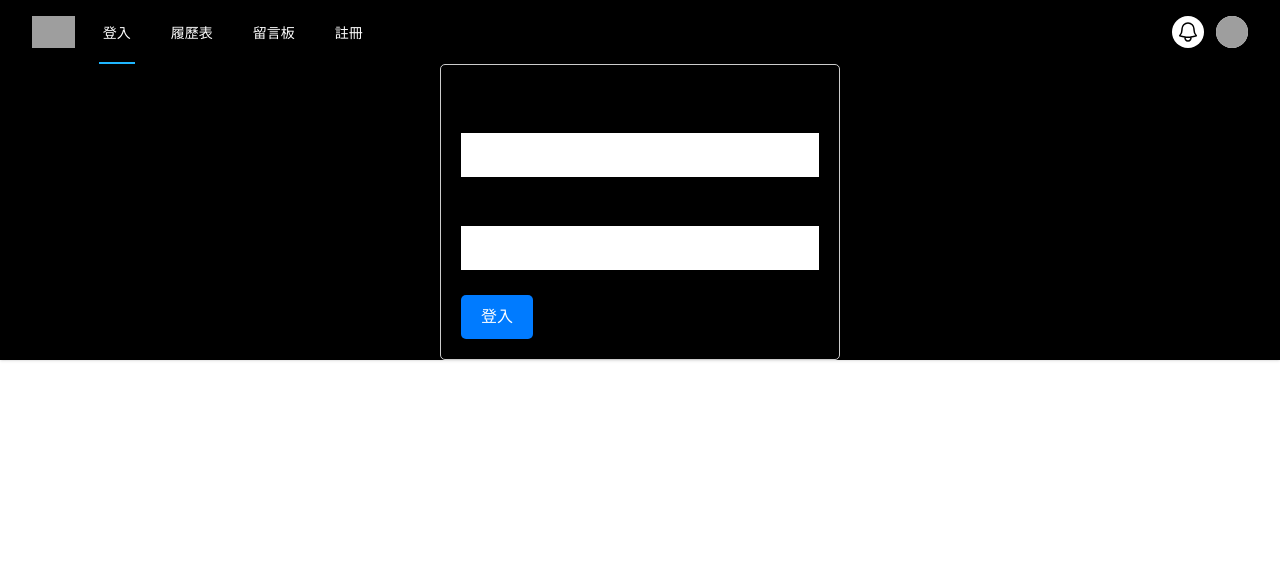
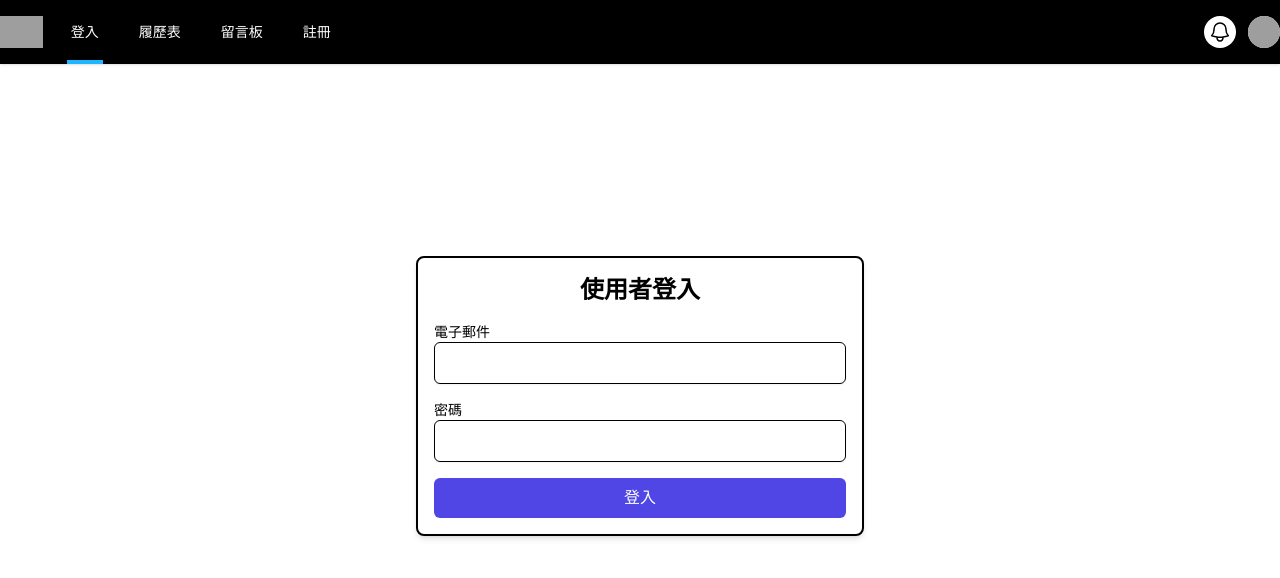
Before and after one commit to peggy0418/resume_frontend, a Vue app: page /#/ in a window 1280 px wide. Shown: the top 578 px of the page. Built offline with nearby package versions, Linux system fonts and the light colour scheme; grey boxes are pictures that could not be loaded.

Commit message:
feat: :zap: 加上tailwind css

```diff
--- a/package.json
+++ b/package.json
@@ -17,7 +17,7 @@
     "register-service-worker": "^1.7.2",
     "tailwindcss": "^3.3.5",
     "vue": "^3.2.13",
-    "vue-router": "^4.0.3",
+    "vue-router": "^4.2.5",
     "vuex": "^4.0.0"
   },
   "devDependencies": {
--- a/src/App.vue
+++ b/src/App.vue
@@ -1,37 +1,51 @@
 <template>
-  <Disclosure as="nav" class="bg-black shadow" v-slot="{ open }">
-    <div class="mx-auto max-w-7xl px-4 sm:px-6 lg:px-8">
-      <div class="flex h-16 justify-between">
+  <Disclosure as="nav" class="bg-white shadow" v-slot="{ open }">
+    <div class="sticky flex h-16 justify-between bg-black w-full ">
       <div class="flex">
         <div class="flex flex-shrink-0 items-center">
-            <img class="h-8 w-auto" src="https://tailwindui.com/img/logos/mark.svg?color=indigo&shade=600" alt="Your Company" />
+          <img class="h-8 w-auto" src="https://tailwindui.com/img/logos/mark.svg?color=indigo&shade=600"
+            alt="Your Company" />
         </div>
         <div class="hidden sm:ml-6 sm:flex sm:space-x-8">
           <!-- Current: "border-indigo-500 text-gray-900", Default: "border-transparent text-gray-500 hover:border-gray-300 hover:text-gray-700" -->
-            <router-link class="inline-flex items-center border-b-2 border-blue px-1 pt-1 text-sm font-medium text-white" to="/">登入</router-link>
-            <router-link class="inline-flex items-center border-b-2 border-transparent px-1 pt-1 text-sm font-medium text-white hover:border-blue hover:text-lg hover:font-bold" to="/resume">履歷表</router-link>
-            <router-link class="inline-flex items-center border-b-2 border-transparent px-1 pt-1 text-sm font-medium text-white hover:border-blue hover:text-lg hover:font-bold" to="message">留言板</router-link>
-            <router-link class="inline-flex items-center border-b-2 border-transparent px-1 pt-1 text-sm font-medium text-white hover:border-blue hover:text-lg hover:font-bold" to="register">註冊</router-link>
+          <router-link class="inline-flex items-center border-b-4 border-blue px-1 pt-1 text-sm font-medium text-white"
+            to="/">登入</router-link>
+          <router-link
+            class="inline-flex items-center border-b-4 border-transparent px-1 pt-1 text-sm font-medium text-white hover:border-blue hover:text-lg hover:font-bold"
+            to="/resume">履歷表</router-link>
+          <router-link
+            class="inline-flex items-center border-b-4 border-transparent px-1 pt-1 text-sm font-medium text-white hover:border-blue hover:text-lg hover:font-bold"
+            to="message">留言板</router-link>
+          <router-link
+            class="inline-flex items-center border-b-4 border-transparent px-1 pt-1 text-sm font-medium text-white hover:border-blue hover:text-lg hover:font-bold"
+            to="register">註冊</router-link>
         </div>
       </div>
       <div class="hidden sm:ml-6 sm:flex sm:items-center">
-          <button type="button" class="relative rounded-full bg-white p-1 text-gray-400 hover:text-gray-500 focus:outline-none focus:ring-2 focus:ring-indigo-500 focus:ring-offset-2">
+        <button type="button"
+          class="relative rounded-full bg-white p-1 text-gray-400 hover:text-gray-500 focus:outline-none focus:ring-2 focus:ring-indigo-500 focus:ring-offset-2">
           <span class="absolute -inset-1.5" />
           <span class="sr-only">View notifications</span>
           <BellIcon class="h-6 w-6" aria-hidden="true" />
         </button>
-
         <!-- Profile dropdown -->
         <Menu as="div" class="relative ml-3">
           <div>
-              <MenuButton class="relative flex rounded-full bg-white text-sm focus:outline-none focus:ring-2 focus:ring-indigo-500 focus:ring-offset-2">
+            <MenuButton
+              class="relative flex rounded-full bg-white text-sm focus:outline-none focus:ring-2 focus:ring-indigo-500 focus:ring-offset-2">
               <span class="absolute -inset-1.5" />
               <span class="sr-only">Open user menu</span>
-                <img class="h-8 w-8 rounded-full" src="https://images.unsplash.com/photo-1472099645785-5658abf4ff4e?ixlib=rb-1.2.1&ixid=eyJhcHBfaWQiOjEyMDd9&auto=format&fit=facearea&facepad=2&w=256&h=256&q=80" alt="" />
+              <img class="h-8 w-8 rounded-full"
+                src="https://images.unsplash.com/photo-1472099645785-5658abf4ff4e?ixlib=rb-1.2.1&ixid=eyJhcHBfaWQiOjEyMDd9&auto=format&fit=facearea&facepad=2&w=256&h=256&q=80"
+                alt="" />
             </MenuButton>
           </div>
-            <transition enter-active-class="transition ease-out duration-200" enter-from-class="transform opacity-0 scale-95" enter-to-class="transform opacity-100 scale-100" leave-active-class="transition ease-in duration-75" leave-from-class="transform opacity-100 scale-100" leave-to-class="transform opacity-0 scale-95">
-              <MenuItems class="absolute right-0 z-10 mt-2 w-48 origin-top-right rounded-md bg-white py-1 shadow-lg ring-1 ring-black ring-opacity-5 focus:outline-none">
+          <transition enter-active-class="transition ease-out duration-200"
+            enter-from-class="transform opacity-0 scale-95" enter-to-class="transform opacity-100 scale-100"
+            leave-active-class="transition ease-in duration-75" leave-from-class="transform opacity-100 scale-100"
+            leave-to-class="transform opacity-0 scale-95">
+            <MenuItems
+              class="absolute right-0 z-10 mt-2 w-48 origin-top-right rounded-md bg-white py-1 shadow-lg ring-1 ring-black ring-opacity-5 focus:outline-none">
               <MenuItem v-slot="{ active }">
               <a href="#" :class="[active ? 'bg-gray-100' : '', 'block px-4 py-2 text-sm text-gray-700']">Your Profile</a>
               </MenuItem>
@@ -47,7 +61,8 @@
       </div>
       <div class="-mr-2 flex items-center sm:hidden">
         <!-- Mobile menu button -->
-          <DisclosureButton class="relative inline-flex items-center justify-center rounded-md p-2 text-gray-400 hover:bg-gray-100 hover:text-gray-500 focus:outline-none focus:ring-2 focus:ring-inset focus:ring-indigo-500">
+        <DisclosureButton
+          class="relative inline-flex items-center justify-center rounded-md p-2 text-gray-400 hover:bg-gray-100 hover:text-gray-500 focus:outline-none focus:ring-2 focus:ring-inset focus:ring-indigo-500">
           <span class="absolute -inset-0.5" />
           <span class="sr-only">Open main menu</span>
           <Bars3Icon v-if="!open" class="block h-6 w-6" aria-hidden="true" />
@@ -55,40 +70,56 @@
         </DisclosureButton>
       </div>
     </div>
-      <router-view/>
-    </div>
 
     <DisclosurePanel class="sm:hidden">
       <div class="space-y-1 pb-3 pt-2">
         <!-- Current: "bg-indigo-50 border-indigo-500 text-indigo-700", Default: "border-transparent text-gray-500 hover:bg-gray-50 hover:border-gray-300 hover:text-gray-700" -->
-        <DisclosureButton as="a" href="#" class="block border-l-4 border-indigo-500 bg-indigo-50 py-2 pl-3 pr-4 text-base font-medium text-indigo-700">Dashboard</DisclosureButton>
-        <DisclosureButton as="a" href="#" class="block border-l-4 border-transparent py-2 pl-3 pr-4 text-base font-medium text-gray-500 hover:border-gray-300 hover:bg-gray-50 hover:text-gray-700">Team</DisclosureButton>
-        <DisclosureButton as="a" href="#" class="block border-l-4 border-transparent py-2 pl-3 pr-4 text-base font-medium text-gray-500 hover:border-gray-300 hover:bg-gray-50 hover:text-gray-700">Projects</DisclosureButton>
-        <DisclosureButton as="a" href="#" class="block border-l-4 border-transparent py-2 pl-3 pr-4 text-base font-medium text-gray-500 hover:border-gray-300 hover:bg-gray-50 hover:text-gray-700">Calendar</DisclosureButton>
+        <DisclosureButton as="a" href="#"
+          class="block border-l-4 border-indigo-500 bg-indigo-50 py-2 pl-3 pr-4 text-base font-medium text-indigo-700">
+          Dashboard</DisclosureButton>
+        <DisclosureButton as="a" href="#"
+          class="block border-l-4 border-transparent py-2 pl-3 pr-4 text-base font-medium text-gray-500 hover:border-gray-300 hover:bg-gray-50 hover:text-gray-700">
+          Team</DisclosureButton>
+        <DisclosureButton as="a" href="#"
+          class="block border-l-4 border-transparent py-2 pl-3 pr-4 text-base font-medium text-gray-500 hover:border-gray-300 hover:bg-gray-50 hover:text-gray-700">
+          Projects</DisclosureButton>
+        <DisclosureButton as="a" href="#"
+          class="block border-l-4 border-transparent py-2 pl-3 pr-4 text-base font-medium text-gray-500 hover:border-gray-300 hover:bg-gray-50 hover:text-gray-700">
+          Calendar</DisclosureButton>
       </div>
       <div class="border-t border-gray-200 pb-3 pt-4">
         <div class="flex items-center px-4">
           <div class="flex-shrink-0">
-            <img class="h-10 w-10 rounded-full" src="https://images.unsplash.com/photo-1472099645785-5658abf4ff4e?ixlib=rb-1.2.1&ixid=eyJhcHBfaWQiOjEyMDd9&auto=format&fit=facearea&facepad=2&w=256&h=256&q=80" alt="" />
+            <img class="h-10 w-10 rounded-full"
+              src="https://images.unsplash.com/photo-1472099645785-5658abf4ff4e?ixlib=rb-1.2.1&ixid=eyJhcHBfaWQiOjEyMDd9&auto=format&fit=facearea&facepad=2&w=256&h=256&q=80"
+              alt="" />
           </div>
           <div class="ml-3">
             <div class="text-base font-medium text-gray-800">Tom Cook</div>
             <div class="text-sm font-medium text-gray-500">tom@example.com</div>
           </div>
-          <button type="button" class="relative ml-auto flex-shrink-0 rounded-full bg-white p-1 text-gray-400 hover:text-gray-500 focus:outline-none focus:ring-2 focus:ring-indigo-500 focus:ring-offset-2">
+          <button type="button"
+            class="relative ml-auto flex-shrink-0 rounded-full bg-white p-1 text-gray-400 hover:text-gray-500 focus:outline-none focus:ring-2 focus:ring-indigo-500 focus:ring-offset-2">
             <span class="absolute -inset-1.5" />
             <span class="sr-only">View notifications</span>
             <BellIcon class="h-6 w-6" aria-hidden="true" />
           </button>
         </div>
         <div class="mt-3 space-y-1">
-          <DisclosureButton as="a" href="#" class="block px-4 py-2 text-base font-medium text-gray-500 hover:bg-gray-100 hover:text-gray-800">Your Profile</DisclosureButton>
-          <DisclosureButton as="a" href="#" class="block px-4 py-2 text-base font-medium text-gray-500 hover:bg-gray-100 hover:text-gray-800">Settings</DisclosureButton>
-          <DisclosureButton as="a" href="#" class="block px-4 py-2 text-base font-medium text-gray-500 hover:bg-gray-100 hover:text-gray-800">Sign out</DisclosureButton>
+          <DisclosureButton as="a" href="#"
+            class="block px-4 py-2 text-base font-medium text-gray-500 hover:bg-gray-100 hover:text-gray-800">Your
+            Profile</DisclosureButton>
+          <DisclosureButton as="a" href="#"
+            class="block px-4 py-2 text-base font-medium text-gray-500 hover:bg-gray-100 hover:text-gray-800">Settings
+          </DisclosureButton>
+          <DisclosureButton as="a" href="#"
+            class="block px-4 py-2 text-base font-medium text-gray-500 hover:bg-gray-100 hover:text-gray-800">Sign out
+          </DisclosureButton>
         </div>
       </div>
     </DisclosurePanel>
   </Disclosure>
+  <router-view />
 </template>
 
 <script setup>
--- a/src/views/LoginView.vue
+++ b/src/views/LoginView.vue
@@ -1,38 +1,21 @@
-<template>
-    <div class="login">
-      <h2>使用者登入</h2>
-      <form @submit.prevent="loginUser">
-        <div class="form-group">
-          <label for="user_email">電子郵件</label>
-          <input type="text" id="user_email" v-model="user_email" required>
-        </div>
-        <div class="form-group">
-          <label for="user_password">密碼</label>
-          <input type="password" id="user_password" v-model="user_password" required>
-        </div>
-        <button type="submit">登入</button>
-      </form>
-    </div>
-  </template>
+<script lang="ts" setup>
+import axios from "axios";
+import { ref } from 'vue';
+import { useRouter } from "vue-router";
 
-  <script>
-  import axios from "axios"
-  export default {
-    data() {
-      return {
-        user_email: '',
-        user_password: ''
-      };
-    },
-    methods: {
-      loginUser() {
+const router = useRouter();
+
+const user_email = ref('');
+const user_password = ref('');
+
+const loginUser = () => {
   // 在这里可以执行登录逻辑，发送用户输入到后端进行验证
   // 你可以使用 Axios 或 Fetch API 来发送登录请求
 
   // 构建一个包含用户登录信息的对象
   const userData = {
-          user_email: this.user_email,
-          user_password: this.user_password
+    user_email: user_email.value,
+    user_password: user_password.value,
   };
 
   // 发送用户数据到后端登录接口
@@ -40,56 +23,42 @@
     .then(response => {
       if (response.data.error) {
         // 处理登录错误
-              alert('登录失败：' + response.data.error);
+        alert('登入失敗：' + response.data.error);
       } else {
         // 处理成功登录的情况
-              alert('登录成功：' + response.data.message);
+        alert('登入成功');
 
         // 你可以执行页面跳转或其他操作
-              // 例如，使用Vue Router来跳转到用户的个人资料页
-              this.$router.push({ name: 'message' }); // 假设你有一个名为'profile'的路由
+        // 例如，使用 Vue Router 来跳转到用户的个人资料页
+        router.push({ name: 'message' }); // 假设你有一个名为 'profile' 的路由
       }
     })
     .catch(error => {
-            console.error('发生网络错误：', error);
+      console.error('網路異常：', error);
     });
-      }
-    }
 };
 </script>
 
-
-  <style scoped>
-  .login {
-    max-width: 400px;
-    margin: 0 auto;
-    padding: 20px;
-    border: 1px solid #ccc;
-    border-radius: 5px;
-  }
-
-  .form-group {
-    margin-bottom: 15px;
-  }
-
-  label {
-    display: block;
-    font-weight: bold;
-  }
-
-  input[type="text"],
-  input[type="password"] {
-    width: 100%;
-    padding: 10px;
-    margin-bottom: 10px;
-  }
-
-  button {
-    background-color: #007bff;
-    color: #fff;
-    padding: 10px 20px;
-    border: none;
-    border-radius: 5px;
-    cursor: pointer;
-  }
-  </style>
+<template>
+  <div class="login flex items-center justify-center bg-gray-100 m-48">
+    <div class="max-w-md w-full p-4 bg-white rounded-lg shadow-md border-2">
+      <h2 class="text-2xl font-semibold text-center mb-4">使用者登入</h2>
+      <form @submit.prevent="loginUser">
+        <div class="mb-4">
+          <label for="user_email" class="block text-sm font-medium text-gray-600">電子郵件</label>
+          <input type="text" id="user_email" v-model="user_email" required
+                 class="w-full px-4 py-2 rounded-md border focus:ring-indigo-500 focus:border-indigo-500
+                 shadow-sm focus:ring-2 focus:ring-offset-2">
+        </div>
+        <div class="mb-4">
+          <label for="user_password" class="block text-sm font-medium text-gray-600">密碼</label>
+          <input type="password" id="user_password" v-model="user_password" required
+                 class="w-full px-4 py-2 rounded-md border focus:ring-indigo-500 focus:border-indigo-500
+                 shadow-sm focus:ring-2 focus:ring-offset-2">
+        </div>
+        <button type="submit" class="w-full px-4 py-2 rounded-md bg-indigo-600 text-white hover:bg-indigo-700
+            focus:ring-2 focus:ring-offset-2 focus:ring-indigo-500">登入</button>
+      </form>
+    </div>
+  </div>
+</template>
```
Also changed, not shown: 2 other files (tests, documents, lock files or other folders). Lines whose indentation alone changed are shown as unchanged.
